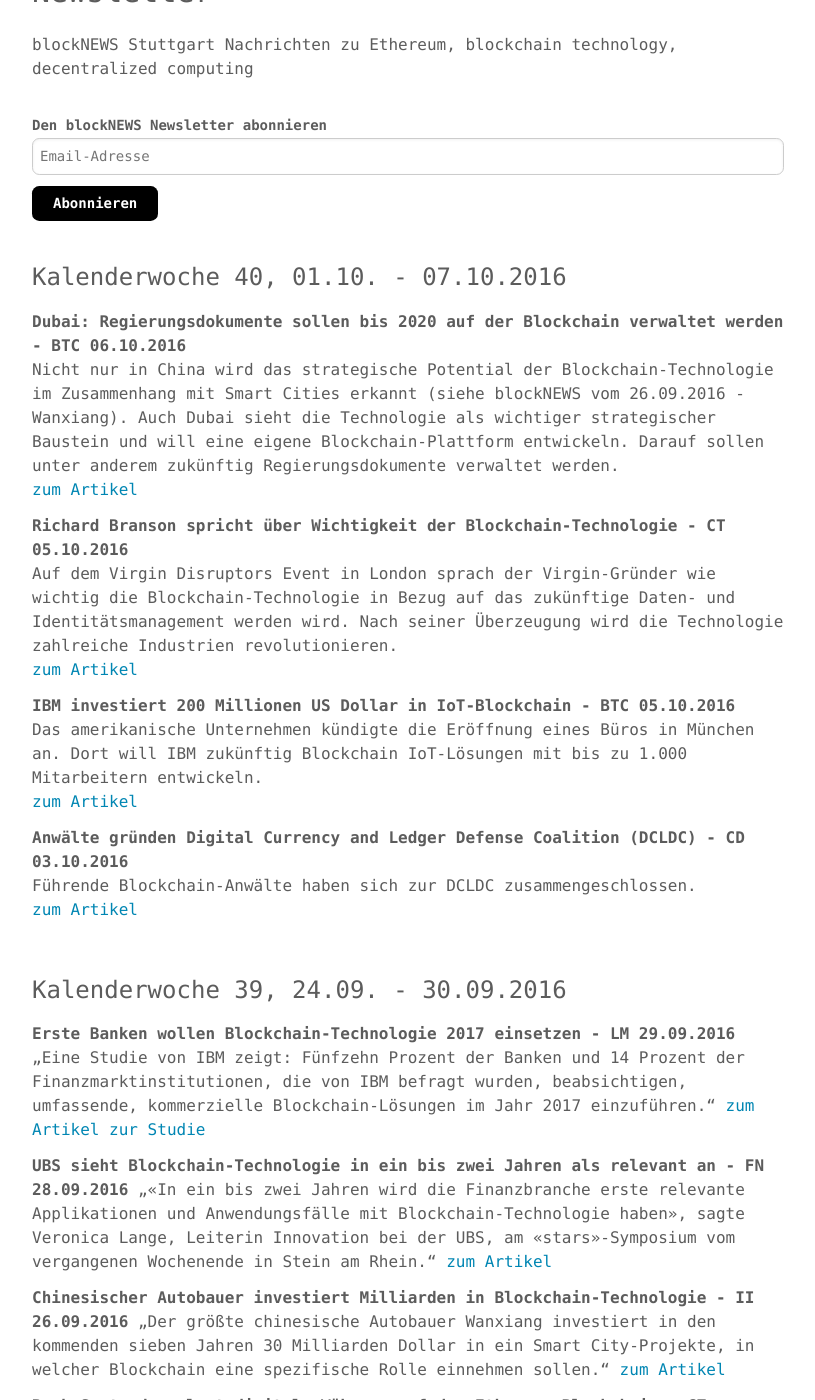
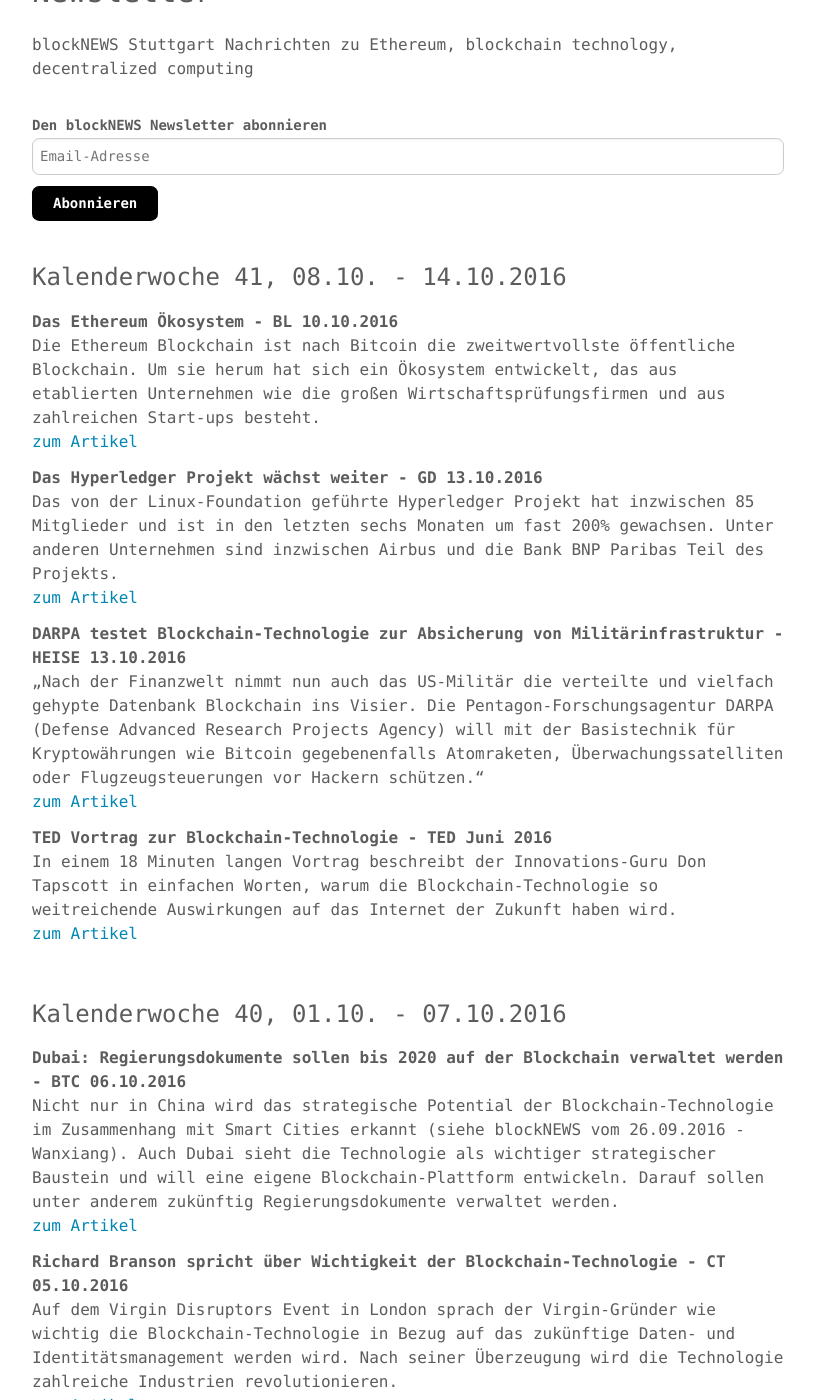
Before and after one commit to blocklab/site, a Jekyll site: the page built from newsletter.md, in a window 1280 px wide and 1400 px high, scrolled down 499 px. Shown: the whole window, without its empty margins (232-1047 px from the left). Built offline with Jekyll 4.4.1, drawn with Linux system fonts in a browser that asks for light colours; comment, search, counter and statistics services are not loaded.

Commit message:
Update newsletter.md

```diff
--- a/newsletter.md
+++ b/newsletter.md
@@ -27,6 +27,34 @@ Nachrichten zu Ethereum, blockchain technology, decentralized computing
 </div>
 
 <!--End mc_embed_signup-->
+
+<br>
+
+### Kalenderwoche 41, 08.10. - 14.10.2016
+
+**Das Ethereum Ökosystem - BL 10.10.2016**
+<br>
+Die Ethereum Blockchain ist nach Bitcoin die zweitwertvollste öffentliche Blockchain. Um sie herum hat sich ein Ökosystem entwickelt, das aus etablierten Unternehmen wie die großen Wirtschaftsprüfungsfirmen und aus zahlreichen Start-ups besteht.
+<br>
+[zum Artikel](http://site.blocklab.de/2016/Ethereum_Ecosystem/)
+
+**Das Hyperledger Projekt wächst weiter - GD 13.10.2016**
+<br>
+Das von der Linux-Foundation geführte Hyperledger Projekt hat inzwischen 85 Mitglieder und ist in den letzten sechs Monaten um fast 200% gewachsen. Unter anderen Unternehmen sind inzwischen Airbus und die Bank BNP Paribas Teil des Projekts.
+<br>
+[zum Artikel](https://godistributed.com/articles/the-hyperledger-project-continues-to-grow-rapidly-executive-director-brian-behlendorf-elaborates-on-strategy-and-goals/)
+
+**DARPA testet Blockchain-Technologie zur Absicherung von Militärinfrastruktur - HEISE 13.10.2016**
+<br>
+„Nach der Finanzwelt nimmt nun auch das US-Militär die verteilte und vielfach gehypte Datenbank Blockchain ins Visier. Die Pentagon-Forschungsagentur DARPA (Defense Advanced Research Projects Agency) will mit der Basistechnik für Kryptowährungen wie Bitcoin gegebenenfalls Atomraketen, Überwachungssatelliten oder Flugzeugsteuerungen vor Hackern schützen.“
+<br>
+[zum Artikel](https://www.heise.de/security/meldung/Pentagon-Forschungsarm-will-mit-der-Blockchain-Militaersysteme-absichern-3349197.html)
+
+**TED Vortrag zur Blockchain-Technologie - TED Juni 2016**
+<br>
+In einem 18 Minuten langen Vortrag beschreibt der Innovations-Guru Don Tapscott in einfachen Worten, warum die Blockchain-Technologie so weitreichende Auswirkungen auf das Internet der Zukunft haben wird.
+<br>
+[zum Artikel](https://www.ted.com/talks/don_tapscott_how_the_blockchain_is_changing_money_and_business#t-18602)
 
 <br>
 
```
